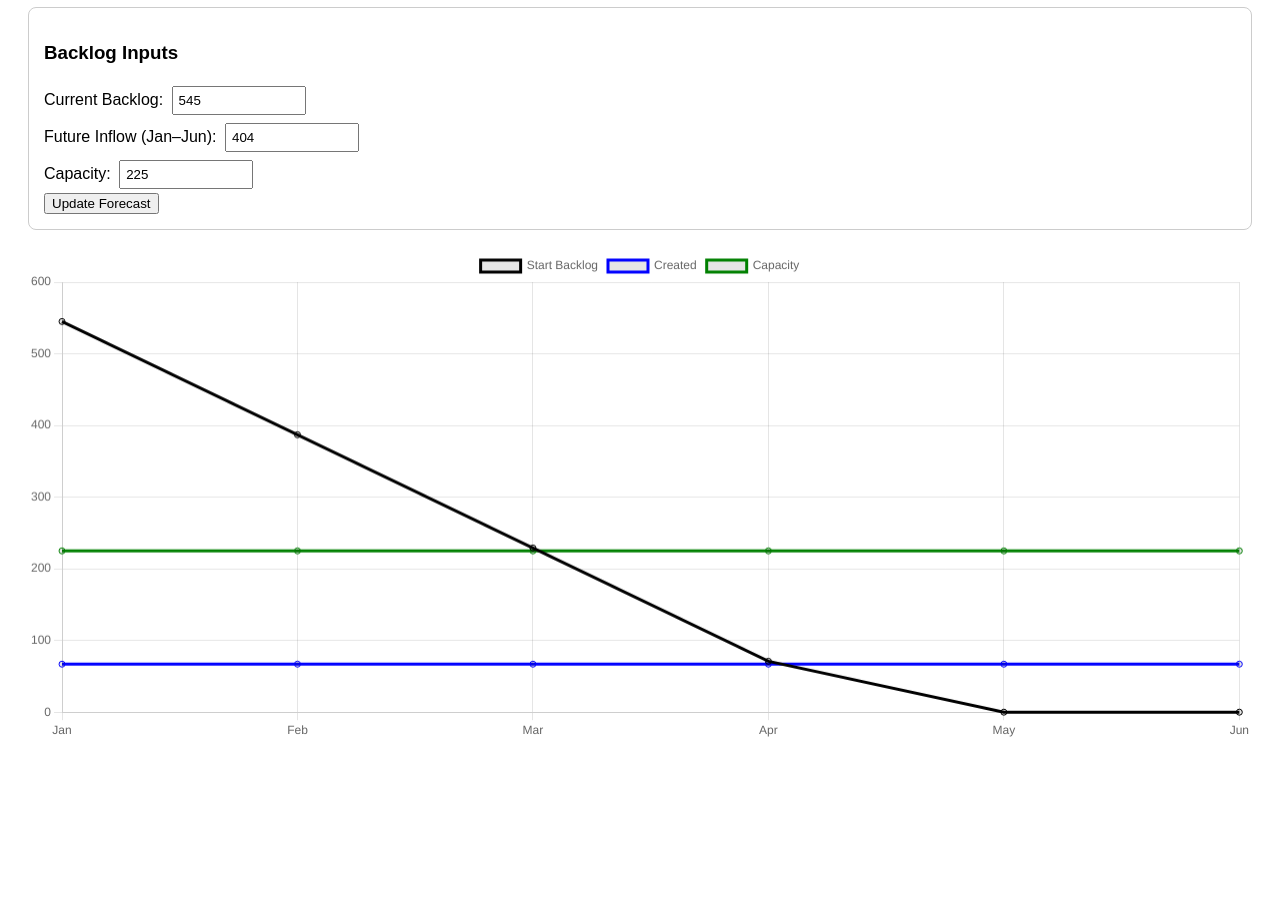
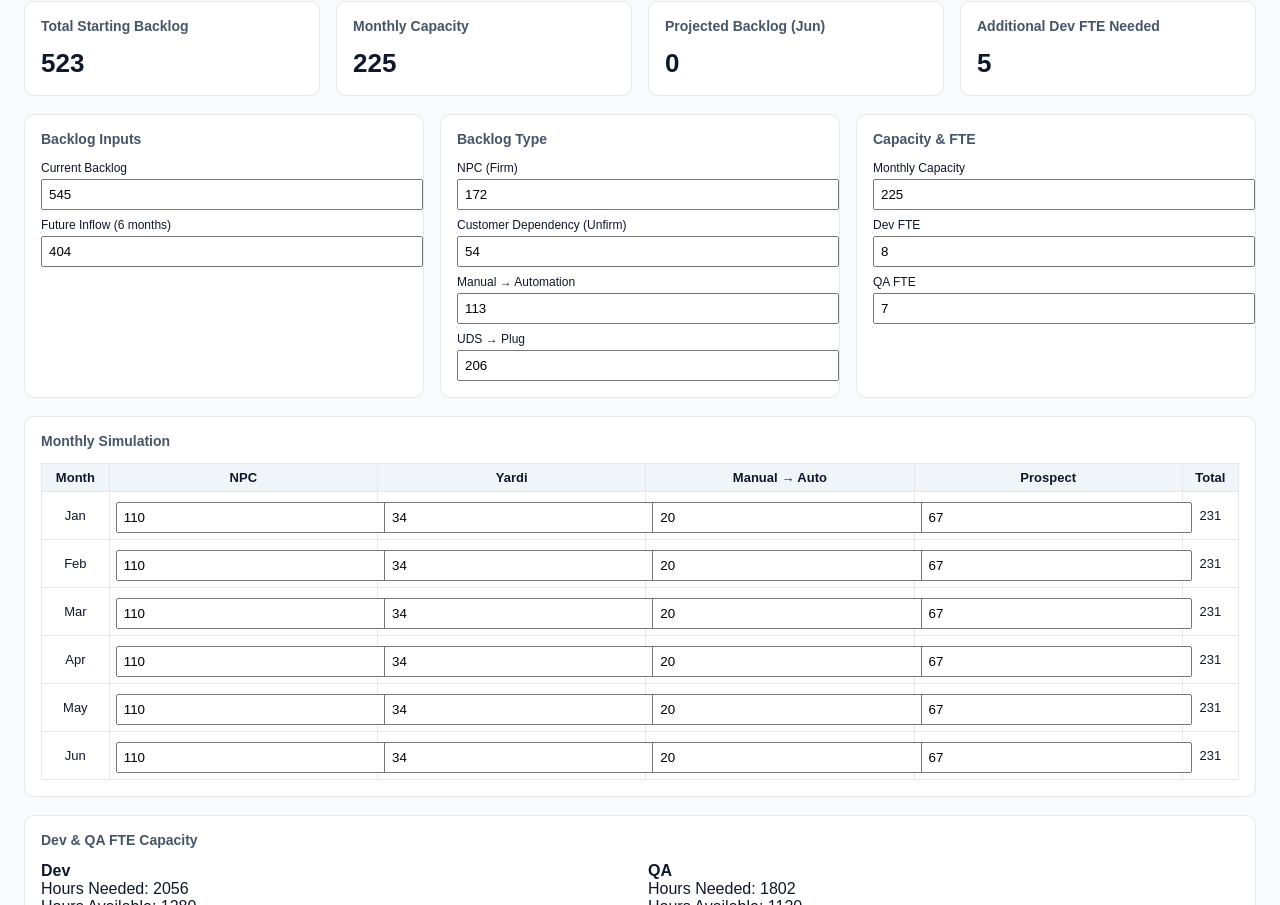
Before and after one commit to senthil31/NPC-Backlog-and-capacity, a plain HTML site: page index.html in a window 1280 px wide. Shown: the part 101-1006 px from the top of the page. Before the commit the page ends 869 px from the top, so only its background shows below. Drawn offline with nearby package versions, Linux system fonts and the light colour scheme.

Commit message:
Update index.html

```diff
--- a/index.html
+++ b/index.html
@@ -1,63 +1,270 @@
 <!DOCTYPE html>
-<html>
+<html lang="en">
 <head>
   <meta charset="UTF-8" />
   <title>NPC Backlog & Capacity Dashboard</title>
+  <meta name="viewport" content="width=device-width, initial-scale=1.0" />
   <script src="https://cdn.jsdelivr.net/npm/chart.js"></script>
+
   <style>
-    body { font-family: Arial; padding: 20px; }
-    input { padding:5px; margin:4px; width:120px; }
-    .box { border:1px solid #ccc; padding:15px; margin-bottom:20px; border-radius:8px; }
+    body {
+      font-family: Arial, Helvetica, sans-serif;
+      background: #f8fafc;
+      margin: 0;
+      padding: 24px;
+      color: #0f172a;
+    }
+    h1 { margin-bottom: 20px; }
+    .grid {
+      display: grid;
+      grid-template-columns: repeat(auto-fit, minmax(220px, 1fr));
+      gap: 16px;
+    }
+    .card {
+      background: #ffffff;
+      padding: 16px;
+      border-radius: 10px;
+      border: 1px solid #e5e7eb;
+    }
+    .card h3 {
+      margin-top: 0;
+      font-size: 14px;
+      color: #475569;
+    }
+    .kpi {
+      font-size: 26px;
+      font-weight: bold;
+    }
+    label {
+      font-size: 12px;
+      display: block;
+      margin-top: 8px;
+    }
+    input {
+      width: 100%;
+      padding: 6px;
+      margin-top: 4px;
+    }
+    table {
+      width: 100%;
+      border-collapse: collapse;
+      margin-top: 12px;
+    }
+    th, td {
+      border: 1px solid #e5e7eb;
+      padding: 6px;
+      text-align: center;
+      font-size: 13px;
+    }
+    th { background: #f1f5f9; }
+    .pos { color: #16a34a; font-weight: bold; }
+    .neg { color: #dc2626; font-weight: bold; }
   </style>
 </head>
+
 <body>
+
 <h1>NPC Backlog & Capacity Dashboard</h1>
 
-<div class="box">
-  <h3>Backlog Inputs</h3>
-  Current Backlog: <input id="currentBacklog" type="number" value="545"><br>
-  Future Inflow (Jan–Jun): <input id="futureInflow" type="number" value="404"><br>
-  Capacity: <input id="capacity" type="number" value="225"><br>
-  <button onclick="updateChart()">Update Forecast</button>
+<!-- KPI -->
+<div class="grid">
+  <div class="card">
+    <h3>Total Starting Backlog</h3>
+    <div class="kpi" id="totalBacklog">0</div>
+  </div>
+  <div class="card">
+    <h3>Monthly Capacity</h3>
+    <div class="kpi" id="capacityKpi">225</div>
+  </div>
+  <div class="card">
+    <h3>Projected Backlog (Jun)</h3>
+    <div class="kpi" id="endBacklog">0</div>
+  </div>
+  <div class="card">
+    <h3>Additional Dev FTE Needed</h3>
+    <div class="kpi" id="addlDev">0</div>
+  </div>
 </div>
 
-<canvas id="forecastChart" height="120"></canvas>
+<br>
+
+<!-- Inputs -->
+<div class="grid">
+  <div class="card">
+    <h3>Backlog Inputs</h3>
+    <label>Current Backlog</label>
+    <input id="currentBacklog" type="number" value="545">
+    <label>Future Inflow (6 months)</label>
+    <input id="futureInflow" type="number" value="404">
+  </div>
+
+  <div class="card">
+    <h3>Backlog Type</h3>
+    <label>NPC (Firm)</label>
+    <input id="npc" type="number" value="172">
+    <label>Customer Dependency (Unfirm)</label>
+    <input id="custDep" type="number" value="54">
+    <label>Manual → Automation</label>
+    <input id="m2a" type="number" value="113">
+    <label>UDS → Plug</label>
+    <input id="uds" type="number" value="206">
+  </div>
+
+  <div class="card">
+    <h3>Capacity & FTE</h3>
+    <label>Monthly Capacity</label>
+    <input id="capacity" type="number" value="225">
+    <label>Dev FTE</label>
+    <input id="devFte" type="number" value="8">
+    <label>QA FTE</label>
+    <input id="qaFte" type="number" value="7">
+  </div>
+</div>
+
+<br>
+
+<!-- Monthly Simulation -->
+<div class="card">
+  <h3>Monthly Simulation</h3>
+  <table id="simTable">
+    <thead>
+      <tr>
+        <th>Month</th>
+        <th>NPC</th>
+        <th>Yardi</th>
+        <th>Manual → Auto</th>
+        <th>Prospect</th>
+        <th>Total</th>
+      </tr>
+    </thead>
+    <tbody></tbody>
+  </table>
+</div>
+
+<br>
+
+<!-- Dev / QA -->
+<div class="card">
+  <h3>Dev & QA FTE Capacity</h3>
+  <div class="grid">
+    <div>
+      <strong>Dev</strong>
+      <div>Hours Needed: <span id="devNeeded"></span></div>
+      <div>Hours Available: <span id="devAvail"></span></div>
+      <div>Surplus / Deficit: <span id="devSurplus"></span></div>
+      <div><strong>Additional Dev FTE: <span id="addlDev2"></span></strong></div>
+    </div>
+    <div>
+      <strong>QA</strong>
+      <div>Hours Needed: <span id="qaNeeded"></span></div>
+      <div>Hours Available: <span id="qaAvail"></span></div>
+      <div>Surplus / Deficit: <span id="qaSurplus"></span></div>
+      <div><strong>Additional QA FTE: <span id="addlQa"></span></strong></div>
+    </div>
+  </div>
+</div>
+
+<br>
+
+<!-- Chart -->
+<div class="card">
+  <h3>6-Month Backlog Forecast</h3>
+  <canvas id="forecastChart" height="120"></canvas>
+</div>
 
 <script>
-function updateChart() {
-    const months = ["Jan","Feb","Mar","Apr","May","Jun"];
-    const backlog = Number(document.getElementById("currentBacklog").value);
-    const inflow = Number(document.getElementById("futureInflow").value);
-    const cap = Number(document.getElementById("capacity").value);
+  const months = ["Jan","Feb","Mar","Apr","May","Jun"];
+  const simDefaults = { npc:110, yardi:34, m2a:20, prospect:67 };
 
-    const monthlyCreated = Math.round(inflow / 6);
+  const tbody = document.querySelector("#simTable tbody");
 
-    let start = backlog;
-    let starts=[], creates=[], caps=[];
+  months.forEach(m => {
+    const tr = document.createElement("tr");
+    tr.innerHTML = `
+      <td>${m}</td>
+      <td><input value="${simDefaults.npc}"></td>
+      <td><input value="${simDefaults.yardi}"></td>
+      <td><input value="${simDefaults.m2a}"></td>
+      <td><input value="${simDefaults.prospect}"></td>
+      <td class="total">0</td>`;
+    tbody.appendChild(tr);
+  });
+
+  const chart = new Chart(document.getElementById("forecastChart"), {
+    type: "line",
+    data: { labels: months, datasets: [
+      { label:"Start Backlog", data:[], borderColor:"#0f172a" },
+      { label:"Capacity", data:[], borderColor:"#16a34a" }
+    ]}
+  });
+
+  function recalc() {
+    const cur = +currentBacklog.value;
+    const inflow = +futureInflow.value;
+    const cap = +capacity.value;
+
+    const weightedUnfirm = +custDep.value * 0.6;
+    totalBacklog.textContent =
+      Math.round(+npc.value + weightedUnfirm + +m2a.value + +uds.value);
+
+    capacityKpi.textContent = cap;
+
+    let start = cur;
+    const sArr=[], cArr=[];
     for (let i=0;i<6;i++){
-        starts.push(start);
-        creates.push(monthlyCreated);
-        caps.push(cap);
-        start = Math.max(0, start + monthlyCreated - cap);
+      sArr.push(start);
+      cArr.push(cap);
+      start = Math.max(0, start + inflow/6 - cap);
     }
+    endBacklog.textContent = Math.round(start);
 
-    if (window.chartRef) window.chartRef.destroy();
+    chart.data.datasets[0].data = sArr;
+    chart.data.datasets[1].data = cArr;
+    chart.update();
 
-    const ctx = document.getElementById("forecastChart").getContext("2d");
-    window.chartRef = new Chart(ctx, {
-        type: "line",
-        data: {
-            labels: months,
-            datasets: [
-                {label:"Start Backlog", data: starts, borderColor:"black"},
-                {label:"Created", data: creates, borderColor:"blue"},
-                {label:"Capacity", data: caps, borderColor:"green"}
-            ]
-        }
+    let monthlyTickets = 0;
+    document.querySelectorAll("#simTable tbody tr").forEach(r=>{
+      let t=0;
+      r.querySelectorAll("input").forEach(i=>t+=+i.value);
+      r.querySelector(".total").textContent=t;
+      monthlyTickets += t;
     });
-}
+    monthlyTickets /= 6;
 
-updateChart();
+    const DEV_HRS = 8.9, QA_HRS = 7.8, HRS = 160;
+
+    const devNeed = Math.round(monthlyTickets * DEV_HRS);
+    const qaNeed  = Math.round(monthlyTickets * QA_HRS);
+
+    const devAvail = +devFte.value * HRS;
+    const qaAvail  = +qaFte.value * HRS;
+
+    devNeeded.textContent = devNeed;
+    qaNeeded.textContent = qaNeed;
+    devAvailEl.textContent = devAvail;
+    qaAvailEl.textContent = qaAvail;
+
+    const devSur = devAvail - devNeed;
+    const qaSur  = qaAvail - qaNeed;
+
+    devSurplus.textContent = devSur;
+    devSurplus.className = devSur>=0?"pos":"neg";
+    qaSurplus.textContent = qaSur;
+    qaSurplus.className = qaSur>=0?"pos":"neg";
+
+    const addDev = devSur>=0?0:Math.ceil(Math.abs(devSur)/HRS);
+    const addQa  = qaSur>=0?0:Math.ceil(Math.abs(qaSur)/HRS);
+
+    addlDev.textContent = addDev;
+    addlDev2.textContent = addDev;
+    addlQa.textContent = addQa;
+  }
+
+  const devAvailEl = document.getElementById("devAvail");
+  const qaAvailEl = document.getElementById("qaAvail");
+
+  document.querySelectorAll("input").forEach(i=>i.addEventListener("input",recalc));
+  recalc();
 </script>
 
 </body>
```
